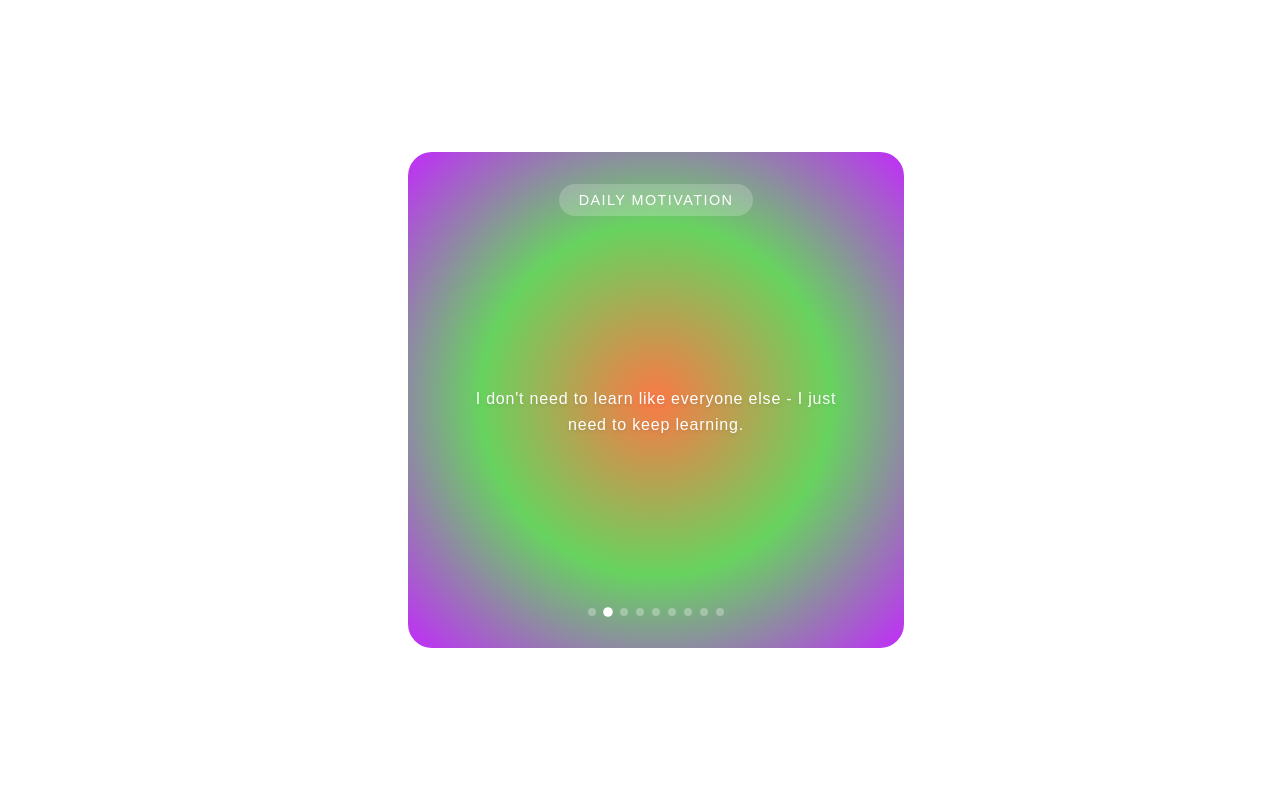
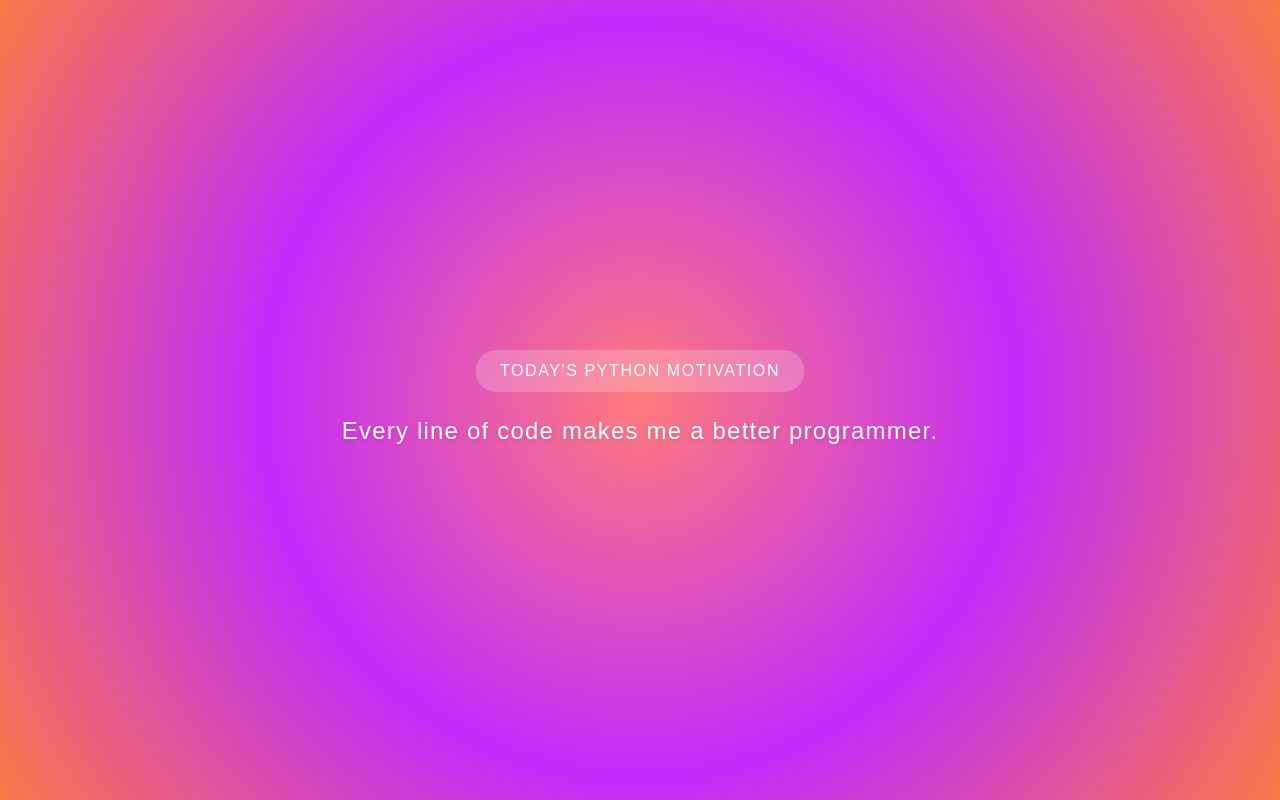
Before and after one commit to lil0705/Notion-widget-work, a plain HTML site: page index.html in a window 1280 px wide. Drawn offline with nearby package versions, Linux system fonts and the light colour scheme; a web font is replaced by a local one.

Commit message:
Update index.html

```diff
--- a/index.html
+++ b/index.html
@@ -5,168 +5,120 @@
     <meta name="viewport" content="width=device-width, initial-scale=1.0">
     <script src="https://cdnjs.cloudflare.com/ajax/libs/react/18.2.0/umd/react.production.min.js"></script>
     <script src="https://cdnjs.cloudflare.com/ajax/libs/react-dom/18.2.0/umd/react-dom.production.min.js"></script>
+    <title>Python Learning Motivation</title>
     <style>
-        @import url('https://fonts.cdnfonts.com/css/roca-one');
-
-        body {
+        html, body {
             margin: 0;
             padding: 0;
-            min-height: 100vh;
-            display: flex;
-            align-items: center;
-            justify-content: center;
+            width: 100%;
+            height: 100%;
         }
 
-        .gradient-0 {
-            background: radial-gradient(circle at center, #67d35f 0%, #c12bfb 50%, #fa7946 100%);
+        #root {
+            width: 100%;
+            height: 100%;
+            min-height: 100vh;
         }
-        .gradient-1 {
-            background: radial-gradient(circle at center, #fa7946 0%, #67d35f 50%, #c12bfb 100%);
-        }
-        .gradient-2 {
-            background: radial-gradient(circle at center, #c12bfb 0%, #fa7946 50%, #67d35f 100%);
-        }
-        .transition-gradient {
-            transition: all 2s ease;
+
+        .gradient-bg {
+            background: radial-gradient(circle at center, #ff7b7b 0%, #c12bfb 50%, #fa7946 100%);
         }
         .quote-text {
-            font-family: 'Roca One', sans-serif;
+            font-family: Arial, sans-serif;
             text-shadow: 0 2px 4px rgba(0,0,0,0.1);
             letter-spacing: 0.05em;
             color: white;
             margin: 0;
             text-align: center;
+            font-weight: 300;
+            font-size: 1.5em;
+            line-height: 1.6;
+            padding: 0 20px;
         }
         .header-text {
-            font-family: 'Roca One', sans-serif;
+            font-family: Arial, sans-serif;
             background-color: rgba(255, 255, 255, 0.2);
-            padding: 8px 20px;
+            padding: 12px 24px;
             border-radius: 20px;
             color: white;
-            font-size: 0.9rem;
+            font-size: 1rem;
             letter-spacing: 0.1em;
             text-transform: uppercase;
             text-align: center;
             margin: 0 0 20px 0;
+            font-weight: 300;
         }
         .container {
             width: 100%;
-            max-width: 500px;
-            aspect-ratio: 1;
-            border-radius: 24px;
-            margin: 16px;
-            padding: 2rem;
+            height: 100vh;
             display: flex;
             align-items: center;
             justify-content: center;
-            box-sizing: border-box;
         }
         .content-wrapper {
+            width: 100%;
+            height: 100%;
             display: flex;
             flex-direction: column;
             align-items: center;
-            justify-content: space-between;
-            width: 100%;
-            height: 100%;
+            justify-content: center;
+            padding: 2rem;
+            box-sizing: border-box;
+            text-align: center;
         }
-        .dots-container {
-            display: flex;
-            gap: 8px;
-            justify-content: center;
-            margin-top: 20px;
-        }
-        .dot {
-            width: 8px;
-            height: 8px;
-            border-radius: 50%;
-            background-color: rgba(255, 255, 255, 0.3);
-            cursor: pointer;
-            transition: all 0.3s ease;
-        }
-        .dot.active {
-            background-color: white;
-            transform: scale(1.2);
-        }
-        .dot:hover {
-            background-color: rgba(255, 255, 255, 0.8);
+        @media (max-width: 768px) {
+            .quote-text {
+                font-size: 1.2em;
+            }
+            .header-text {
+                font-size: 0.9rem;
+                padding: 8px 16px;
+            }
         }
     </style>
 </head>
 <body>
     <div id="root"></div>
     <script>
-        const QuoteCarousel = () => {
-            const [currentQuote, setCurrentQuote] = React.useState(0);
-
+        const DailyQuote = () => {
             const quotes = [
-                "Every line of code I learn is one step further from minimum wage.",
-                "I don't need to learn like everyone else - I just need to keep learning.",
-                "My challenges don't define my potential; my persistence does.",
-                "Today's struggle is tomorrow's strength in my coding journey.",
-                "I'm not just learning to code - I'm coding my future.",
-                "My pace is my pace - forward is forward.",
-                "My worth isn't measured in wages, but in my willingness to grow.",
-                "Learning differently means thinking differently - and tech needs different thinkers.",
-                "I'm trading comfort for growth, and that's a worthy exchange."
+                "Each Python function I master is a step toward my goals.",
+                "Debugging is teaching me patience and problem-solving.",
+                "Today's errors are tomorrow's expertise.",
+                "My learning style is unique - and that's my advantage.",
+                "Every line of code makes me a better programmer.",
+                "Consistency over speed - I'm building my future.",
+                "Errors are just opportunities to learn something new.",
+                "I'm not just learning Python - I'm upgrading my thinking.",
+                "Small steps each day lead to big achievements."
             ];
 
-            React.useEffect(() => {
-                const timer = setInterval(() => {
-                    setCurrentQuote((prev) => (prev + 1) % quotes.length);
-                }, 5000);
-                return () => clearInterval(timer);
-            }, []);
-
-            const handleDotClick = (index) => {
-                setCurrentQuote(index);
-            };
+            const today = new Date();
+            const dayOfYear = Math.floor((today - new Date(today.getFullYear(), 0, 0)) / (1000 * 60 * 60 * 24));
+            const quoteIndex = dayOfYear % quotes.length;
 
             return React.createElement(
                 'div',
-                {
-                    className: `container transition-gradient gradient-${currentQuote % 3}`,
-                },
+                { className: 'container gradient-bg' },
                 React.createElement(
                     'div',
-                    {
-                        className: 'content-wrapper'
-                    },
+                    { className: 'content-wrapper' },
                     React.createElement(
                         'div',
                         { className: 'header-text' },
-                        'Daily Motivation'
+                        'TODAY\'S PYTHON MOTIVATION'
                     ),
                     React.createElement(
                         'p',
-                        {
-                            className: 'quote-text text-2xl transition-opacity duration-1000',
-                            style: {
-                                maxWidth: '400px',
-                                lineHeight: '1.6'
-                            }
-                        },
-                        quotes[currentQuote]
-                    ),
-                    React.createElement(
-                        'div',
-                        { className: 'dots-container' },
-                        quotes.map((_, index) =>
-                            React.createElement(
-                                'div',
-                                {
-                                    key: index,
-                                    className: `dot ${index === currentQuote ? 'active' : ''}`,
-                                    onClick: () => handleDotClick(index)
-                                }
-                            )
-                        )
+                        { className: 'quote-text' },
+                        quotes[quoteIndex]
                     )
                 )
             );
         };
 
         ReactDOM.render(
-            React.createElement(QuoteCarousel),
+            React.createElement(DailyQuote),
             document.getElementById('root')
         );
     </script>
```
